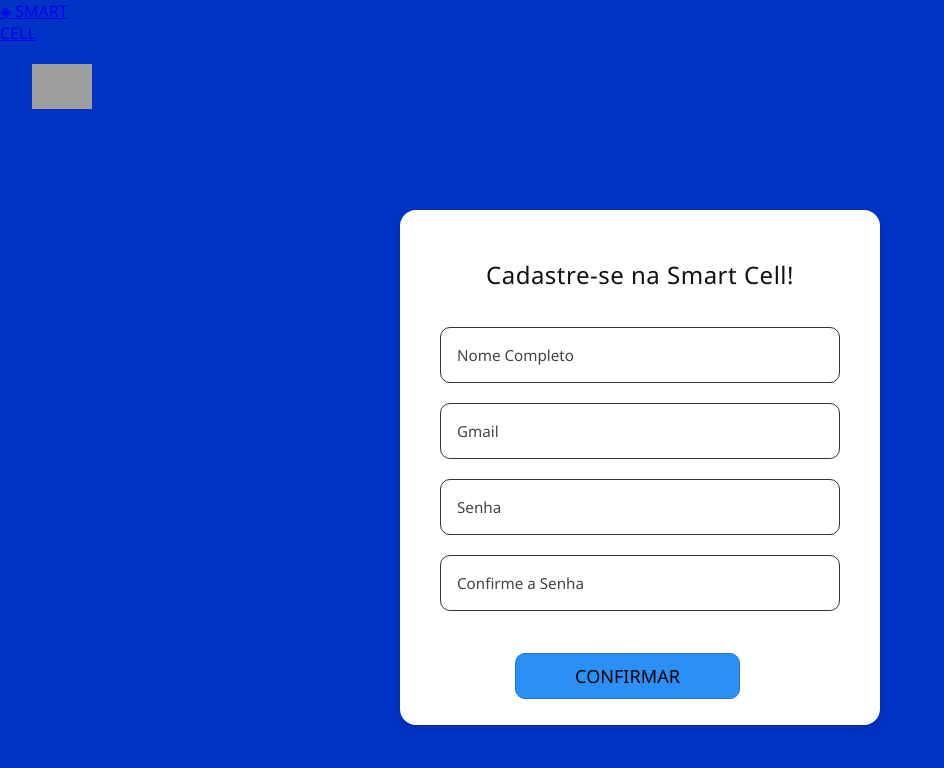
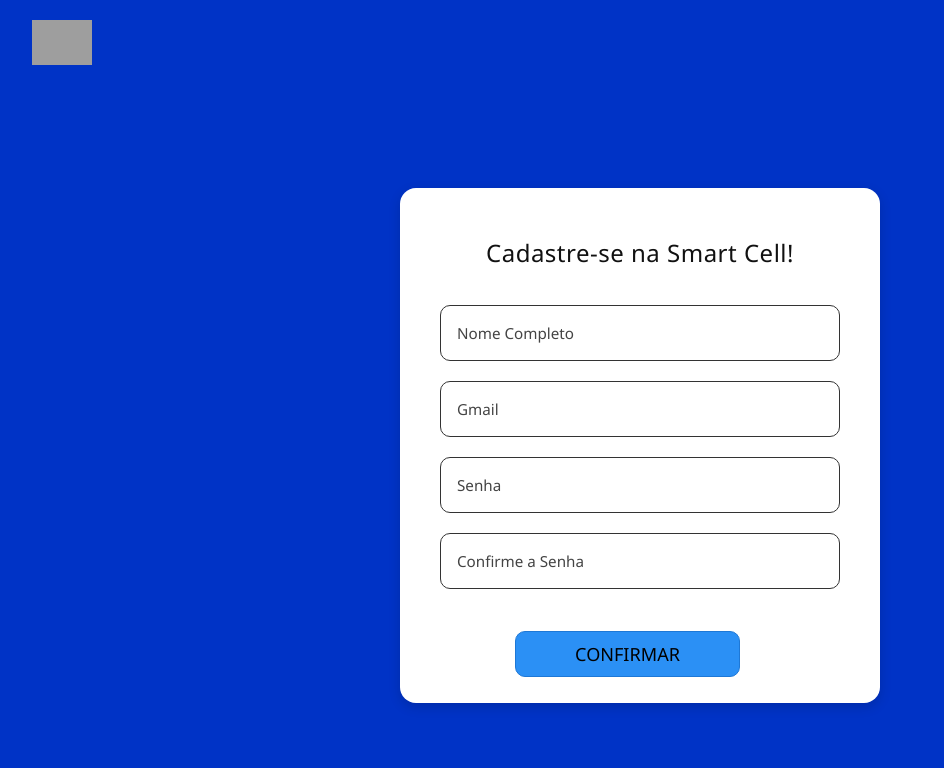
Before and after one commit to andersonnwz/desenvolvimento-do-site, a plain HTML site: page assets/pages/cadastro.html in a window 1280 px wide. Shown: the whole page, without its empty margins (0-944 px from the left). Drawn offline with Linux system fonts and the light colour scheme; grey boxes are pictures that could not be loaded.

Commit message:
subi a logo

```diff
--- a/assets/pages/cadastro.html
+++ b/assets/pages/cadastro.html
@@ -9,9 +9,7 @@
 </head>
 
 <body>
-    <a class="logo" href="../../index.html">
-        ◈ SMART<br>CELL
-    </a>
+
     <header class="cabecalho-topo">
         <img src="../images/logo.png" alt="Logo Smart Cell" class="logotipo">
     </header>
```
Also changed, not shown: assets/pages/cupom.html (+1 -1 lines), 1 other file.
